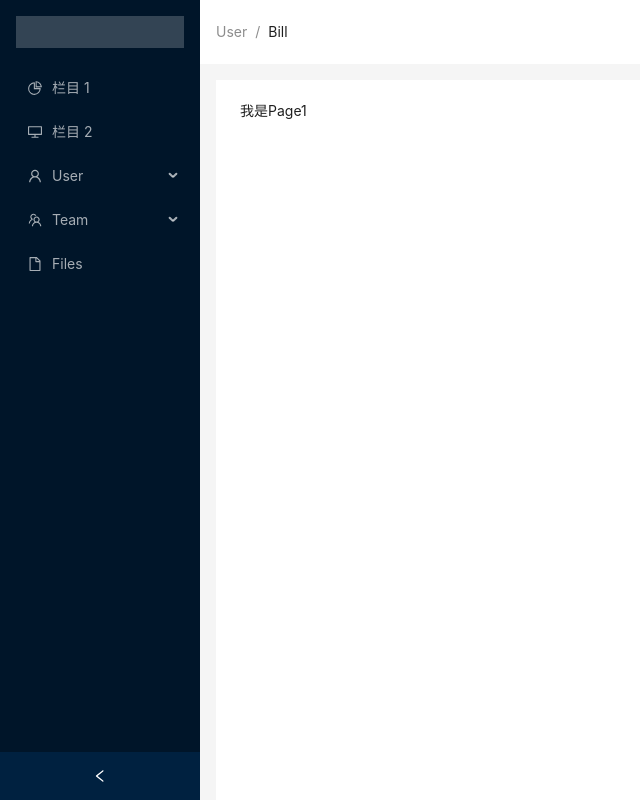
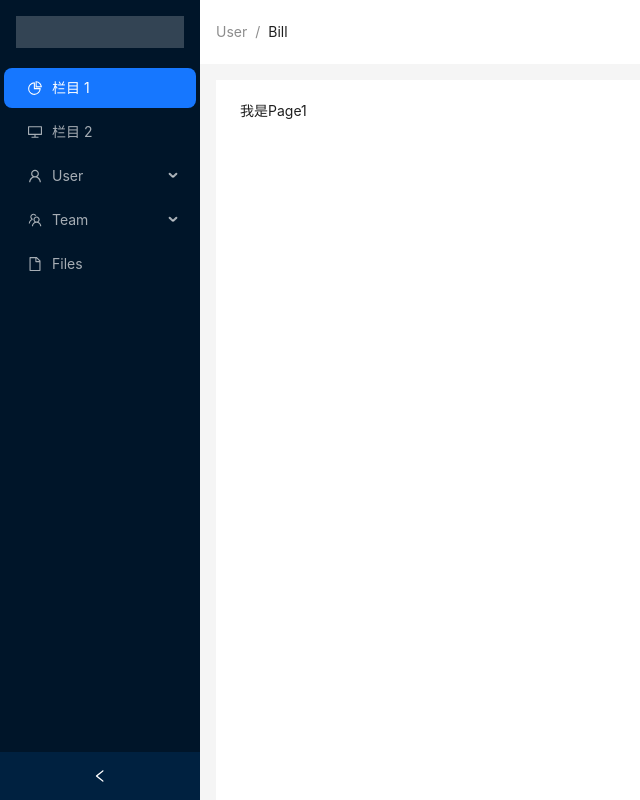
Before and after one commit to lin479909332/react-management, a React (Vite) app: page /page1 in a window 1280 px wide. Shown: the top 800 px of the page, without its empty margins (0-640 px from the left). Built offline with nearby package versions, Linux system fonts and the light colour scheme.

Commit message:
feat(Home.tsx): 设置菜单栏只展开父级菜单

```diff
--- a/src/views/Home.tsx
+++ b/src/views/Home.tsx
@@ -31,17 +31,19 @@ function getItem(
 const items: MenuItem[] = [
   getItem('栏目 1', '/page1', <PieChartOutlined />),
   getItem('栏目 2', '/page2', <DesktopOutlined />),
-  getItem('User', 'sub1', <UserOutlined />, [
+  getItem('User', 'page3', <UserOutlined />, [
     getItem('Tom', '3'),
     getItem('Bill', '4'),
     getItem('Alex', '5'),
   ]),
-  getItem('Team', 'sub2', <TeamOutlined />, [getItem('Team 1', '6'), getItem('Team 2', '8')]),
+  getItem('Team', 'page4', <TeamOutlined />, [getItem('Team 1', '6'), getItem('Team 2', '8')]),
   getItem('Files', '9', <FileOutlined />),
 ]
 
 const View: React.FC = () => {
   const [collapsed, setCollapsed] = useState(false)
+  // 左侧菜单展开项
+  const [openKeys, setOpenKeys] = useState<string[]>([])
   const navigateTo = useNavigate()
   const {
     token: { colorBgContainer },
@@ -52,6 +54,11 @@ const View: React.FC = () => {
     // 编程式导航路由跳转
     navigateTo(e.key)
   }
+  // 监听菜单展开
+  const handleOpenChange = (keys: string[]) => {
+    // 设置菜单展开项为最新的一项
+    setOpenKeys([keys[keys.length - 1]])
+  }
 
   return (
     <Layout style={{ minHeight: '100vh' }}>
@@ -60,10 +67,12 @@ const View: React.FC = () => {
         <div className="demo-logo-vertical" />
         <Menu
           theme="dark"
-          defaultSelectedKeys={['1']}
+          defaultSelectedKeys={['/page1']}
           mode="inline"
           items={items}
           onClick={menuClick}
+          onOpenChange={handleOpenChange}
+          openKeys={openKeys}
         />
       </Sider>
       {/* 右侧内容 */}
```
